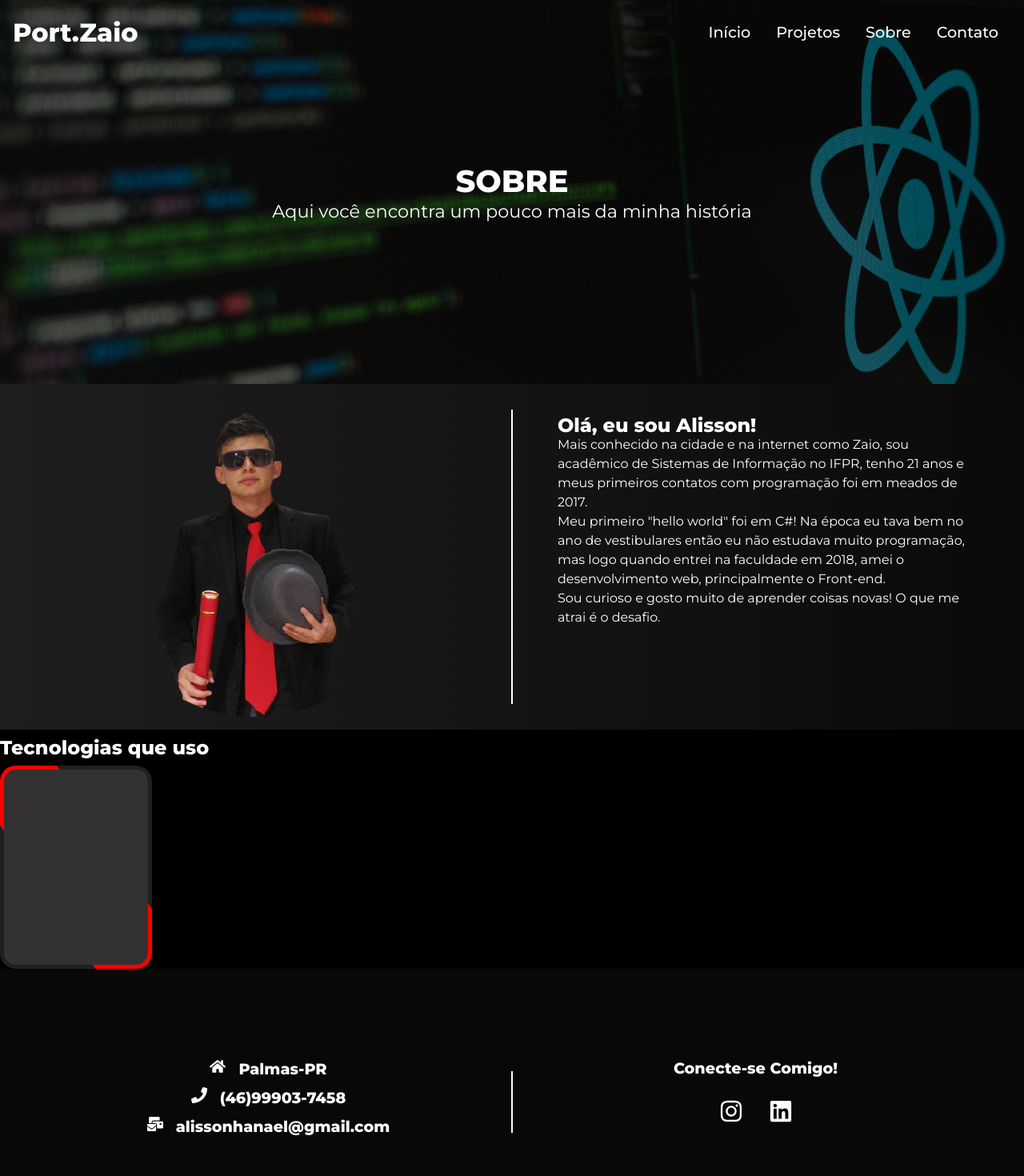
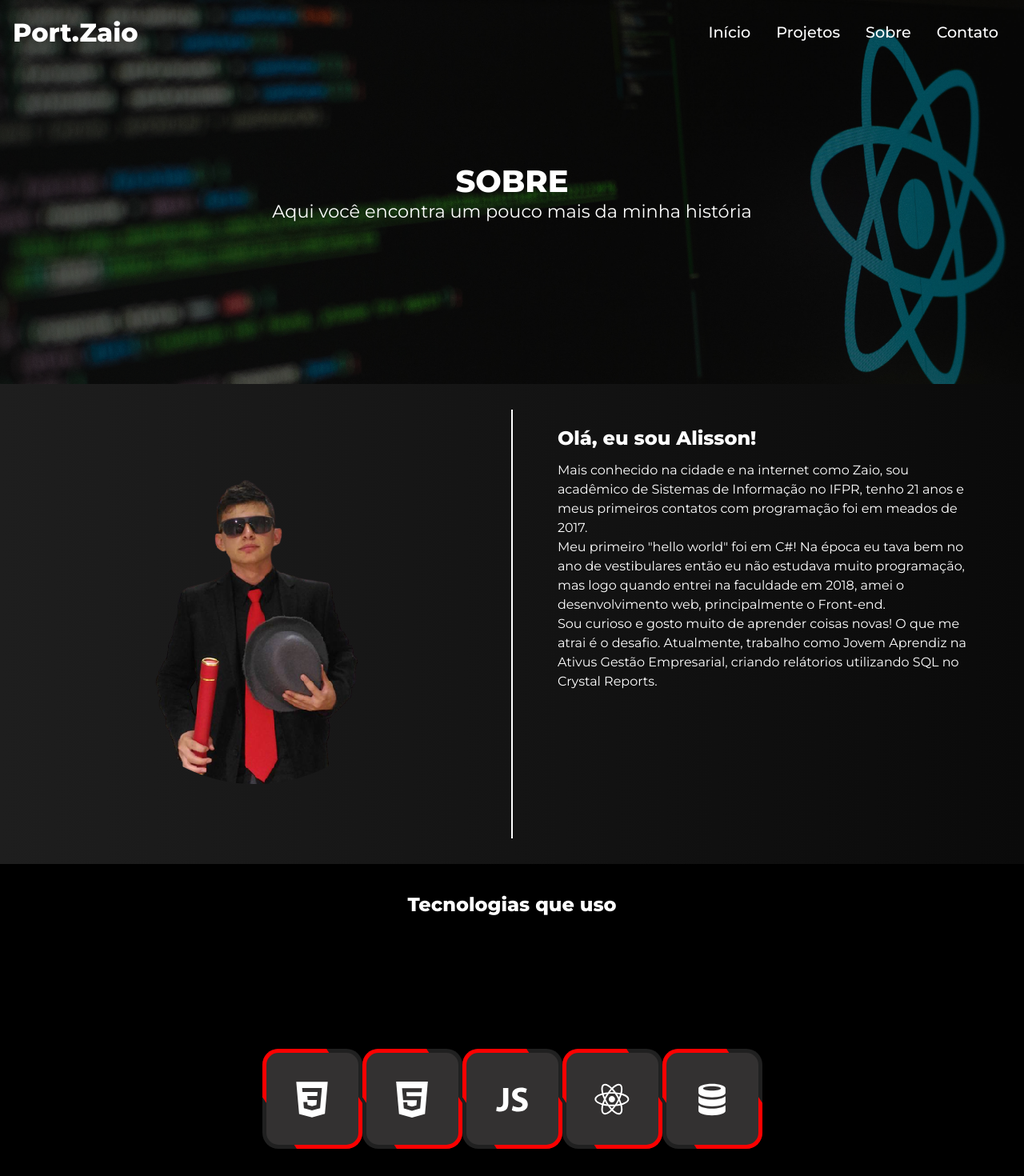
Before and after one commit to AlissonHanael/portfolio, a React (Create React App) app: page /about in a window 1280 px wide. Shown: the top 1470 px of the page at 80% size. Built offline with nearby package versions, Linux system fonts and the light colour scheme; a web font is replaced by a local one.

Commit message:
Versão 1.0.7
Ajustado section de tecnologias

```diff
--- a/src/components/AboutContent.css
+++ b/src/components/AboutContent.css
@@ -2,6 +2,7 @@
   display: flex;
   flex-direction: row;
   background: linear-gradient(to right,rgb(30, 30, 30), rgb(10, 10, 10));
+  height: 75vh;
 }
 .divider{
   margin: 2rem 0 2rem 0;
@@ -20,12 +21,38 @@
   border-radius: 100%;
   overflow: hidden;
 }
+.about-text h1{
+  margin: 1rem 0 1rem 0;
+}
 
 .about-text{
+  align-items: center;
   padding: 2.5rem 3.5rem 2.5rem 3.5rem;
   line-height: 1.5rem;
   width: 50%;
   color: #fff;
+}
+
+.tecnologies-section{
+  display: flex;
+  flex-wrap: wrap;
+  height: 50vh;
+  margin: 0 0 3rem 0
+}
+.tecnologies-title{
+  display: flex;
+  text-align: center;
+  align-items: center;
+  justify-content: center;
+  width: 100%;
+  height: 25%;
+}
+.tecnologies-cards{
+  width: 100%;
+  display: flex;
+  justify-content: center;
+  align-items: center;
+
 }
 
 @media screen and (max-width: 640px) {
--- a/src/components/AboutContent.js
+++ b/src/components/AboutContent.js
@@ -2,7 +2,13 @@ import React from 'react'
 import './AboutContent.css'
 import Person from '../assets/person-img.png'
 import TecnologiesCard from './TecnologiesCard'
-import { DiCss3, DiHtml5, DiJavascript1, DiReact } from 'react-icons/di'
+import {
+  DiCss3,
+  DiHtml5,
+  DiJavascript1,
+  DiReact,
+  DiDatabase
+} from 'react-icons/di'
 
 const AboutContent = () => {
   return (
@@ -23,12 +29,21 @@ const AboutContent = () => {
           principalmente o Front-end.
           <p />
           Sou curioso e gosto muito de aprender coisas novas! O que me atrai é o
-          desafio.
+          desafio. Atualmente, trabalho como Jovem Aprendiz na Ativus Gestão
+          Empresarial, criando relátorios utilizando SQL no Crystal Reports.
         </div>
       </div>
       <div className="tecnologies-section">
-        <h2>Tecnologias que uso</h2>
-        <TecnologiesCard icon={<DiCss3 />} />
+        <div className="tecnologies-title">
+          <h2>Tecnologias que uso</h2>
+        </div>
+        <div className="tecnologies-cards">
+          <TecnologiesCard icon={<DiCss3 />} />
+          <TecnologiesCard icon={<DiHtml5 />} />
+          <TecnologiesCard icon={<DiJavascript1 />} />
+          <TecnologiesCard icon={<DiReact />} />
+          <TecnologiesCard icon={<DiDatabase />} />
+        </div>
       </div>
     </section>
   )
--- a/src/components/TecnologiesCard.css
+++ b/src/components/TecnologiesCard.css
@@ -1,6 +1,6 @@
 .card {
-  width: 190px;
-  height: 254px;
+  width: 125px;
+  height: 125px;
   background: #202020;
   position: relative;
   display: flex;
@@ -11,9 +11,12 @@
 }
 
 .card h2 {
+  display: flex;
+  justify-content: center;
+  align-items: center;
   z-index: 1;
   color: white;
-  font-size: 2em;
+  font-size: 3.5rem;
 }
 
 .card::before {
@@ -40,7 +43,7 @@
   content: '';
   position: absolute;
   background: #333131;
-  ;
+
   inset: 5px;
   border-radius: 15px;
 }
--- a/src/components/TecnologiesCard.js
+++ b/src/components/TecnologiesCard.js
@@ -1,8 +1,12 @@
 import React from 'react'
 import './TecnologiesCard.css'
 
-const TecnologiesCard = () => {
-  return <div class="card"></div>
+const TecnologiesCard = props => {
+  return (
+    <div class="card">
+      <h2>{props.icon}</h2>
+    </div>
+  )
 }
 
 export default TecnologiesCard
```
